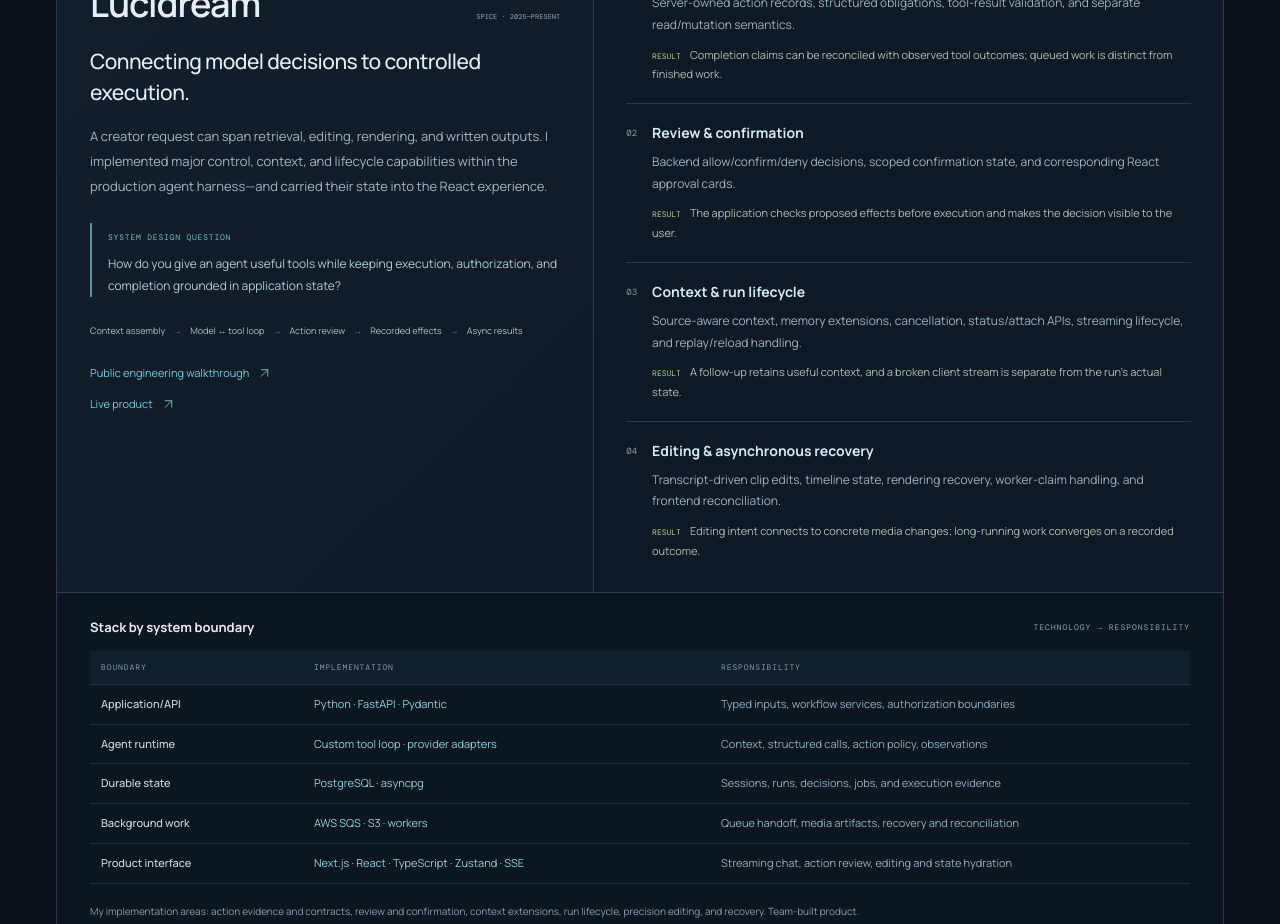
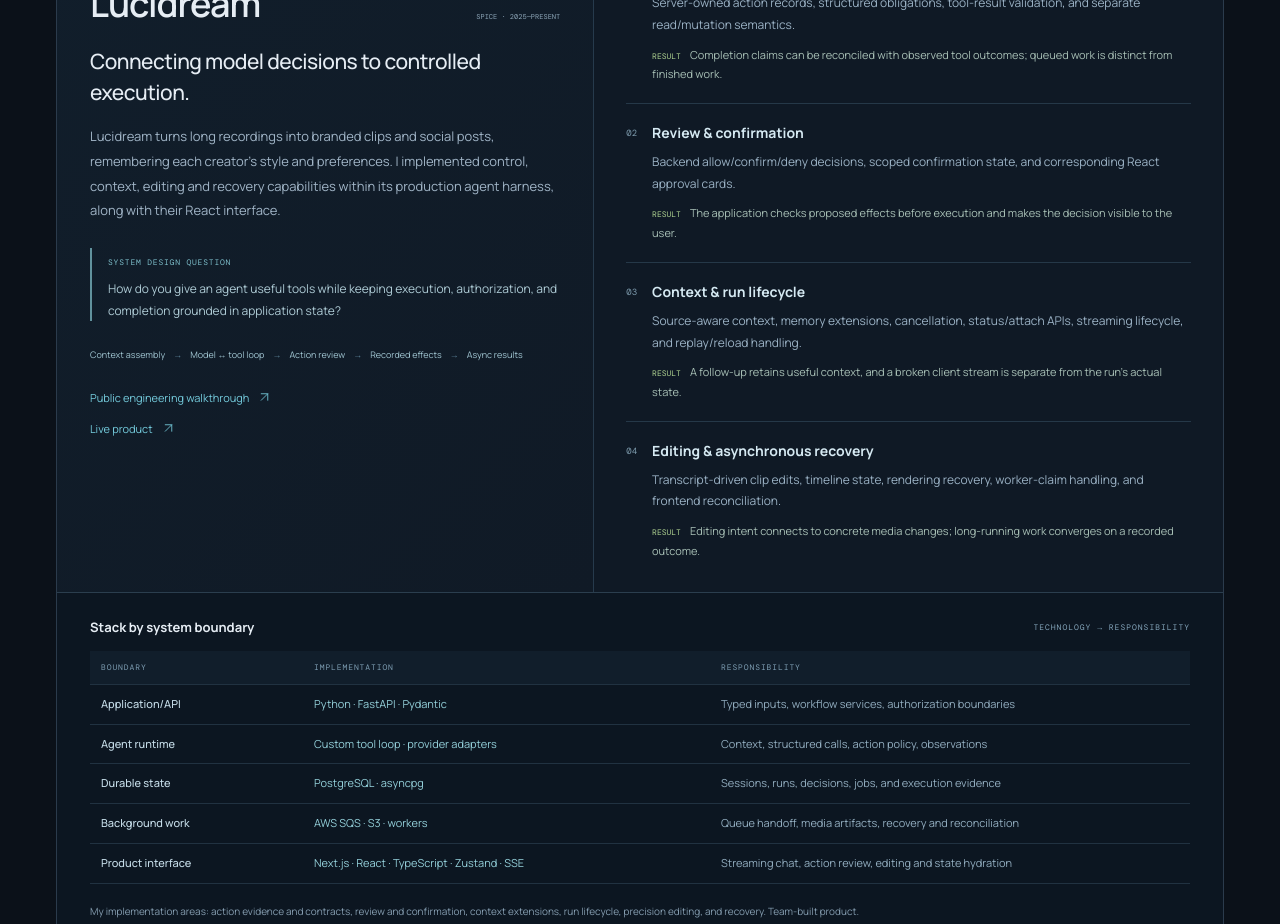
Before and after one commit to akira231097/akira231097.github.io, a React (Vite) app: page / in a window 1280 px wide. Shown: the part 1280-2204 px from the top of the page. Built offline with nearby package versions, Linux system fonts and the light colour scheme.

Commit message:
Clarify Lucidream product description and case count

```diff
--- a/index.html
+++ b/index.html
@@ -14,7 +14,7 @@
     />
     <meta
       property="og:description"
-      content="Agent harnesses. Multi-stage search and ranking. Durable AI infrastructure. Production architecture and five source-linked engineering case studies."
+      content="Agent harnesses. Multi-stage search and ranking. Durable AI infrastructure. Production architecture and six source-linked engineering case studies."
     />
     <meta property="og:type" content="website" />
     <link rel="canonical" href="https://akira231097.github.io/" />
--- a/src/productionData.ts
+++ b/src/productionData.ts
@@ -18,7 +18,7 @@
     label: "PRODUCTION AGENT HARNESS",
     title: "Connecting model decisions to controlled execution.",
     summary:
-      "A creator request can span retrieval, editing, rendering, and written outputs. I implemented major control, context, and lifecycle capabilities within the production agent harness—and carried their state into the React experience.",
+      "Lucidream turns long recordings into branded clips and social posts, remembering each creator’s style and preferences. I implemented control, context, editing and recovery capabilities within its production agent harness, along with their React interface.",
     question:
       "How do you give an agent useful tools while keeping execution, authorization, and completion grounded in application state?",
     ownership:
```
